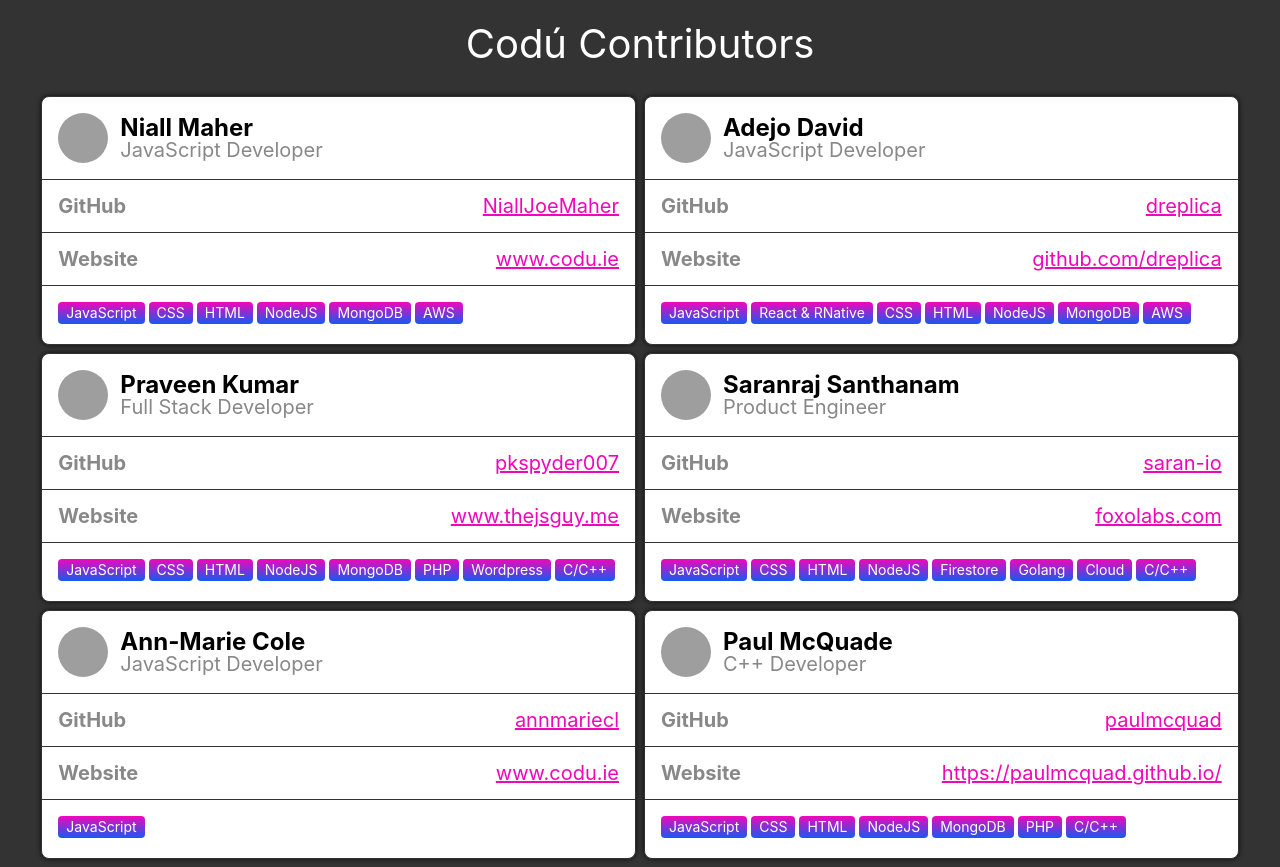
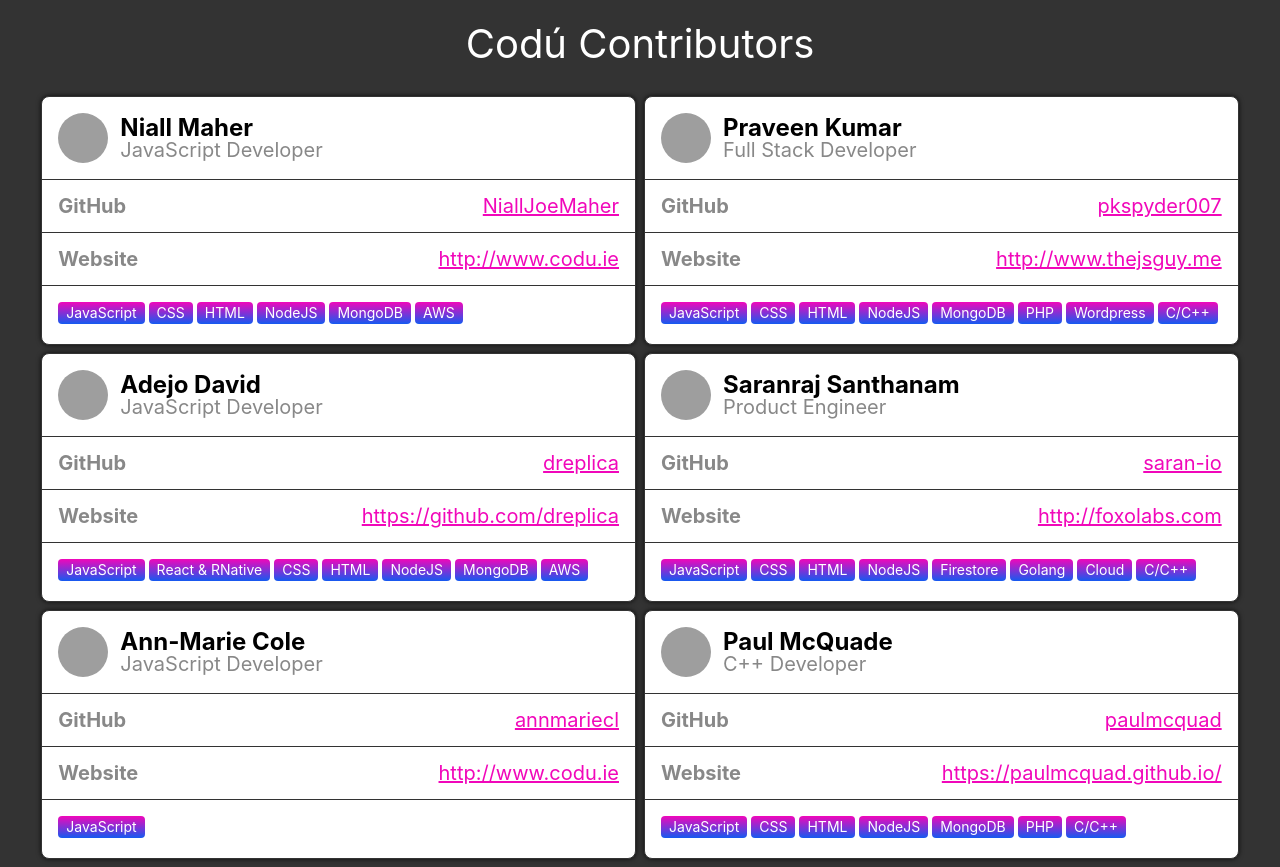
Before and after one commit to codu-code/contributors, a React (Create React App) app: page / in a window 1280 px wide. Built offline with nearby package versions, Linux system fonts and the light colour scheme; grey boxes are pictures that could not be loaded.

Commit message:
Fixing links in contributors.js

```diff
--- a/src/contributors.js
+++ b/src/contributors.js
@@ -5,31 +5,15 @@ export default [
     name: "Niall Maher",
     title: "JavaScript Developer",
     username: "NiallJoeMaher",
-    website: "www.codu.ie",
+    website: "http://www.codu.ie",
     skills: ["JavaScript", "CSS", "HTML", "NodeJS", "MongoDB", "AWS"],
-  },
-  {
-    id: "234",
-    name: "Adejo David",
-    title: "JavaScript Developer",
-    username: "dreplica",
-    website: "github.com/dreplica",
-    skills: [
-      "JavaScript",
-      "React & RNative",
-      "CSS",
-      "HTML",
-      "NodeJS",
-      "MongoDB",
-      "AWS",
-    ],
   },
   {
     id: "0181i762",
     name: "Praveen Kumar",
     title: "Full Stack Developer",
     username: "pkspyder007",
-    website: "www.thejsguy.me",
+    website: "http://www.thejsguy.me",
     skills: [
       "JavaScript",
       "CSS",
@@ -42,11 +26,27 @@ export default [
     ],
   },
   {
+    id: "234",
+    name: "Adejo David",
+    title: "JavaScript Developer",
+    username: "dreplica",
+    website: "https://github.com/dreplica",
+    skills: [
+      "JavaScript",
+      "React & RNative",
+      "CSS",
+      "HTML",
+      "NodeJS",
+      "MongoDB",
+      "AWS",
+    ],
+  },
+  {
     id: "Sara0923ac",
     name: "Saranraj Santhanam",
     title: "Product Engineer",
     username: "saran-io",
-    website: "foxolabs.com",
+    website: "http://foxolabs.com",
     skills: [
       "JavaScript",
       "CSS",
@@ -63,7 +63,7 @@ export default [
     name: "Ann-Marie Cole",
     title: "JavaScript Developer",
     username: "annmariecl",
-    website: "www.codu.ie",
+    website: "http://www.codu.ie",
     skills: ["JavaScript"],
   },
   {
```
